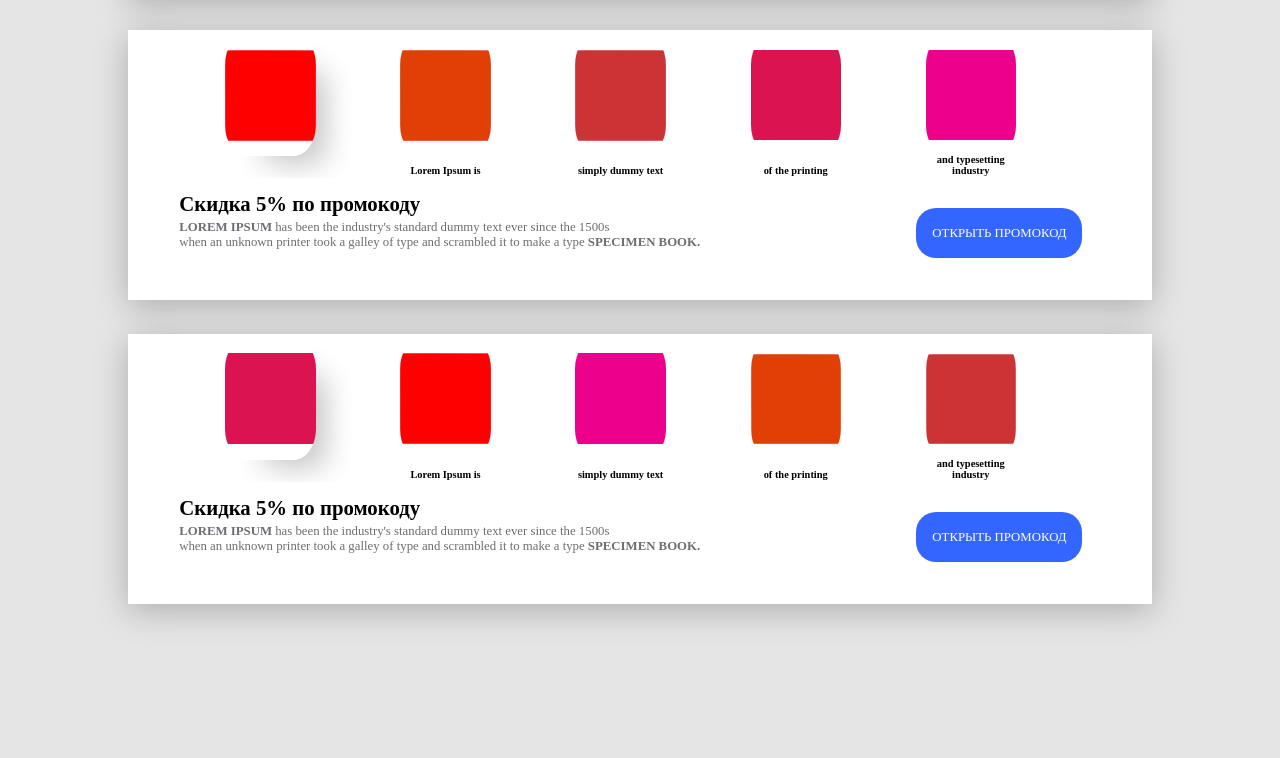
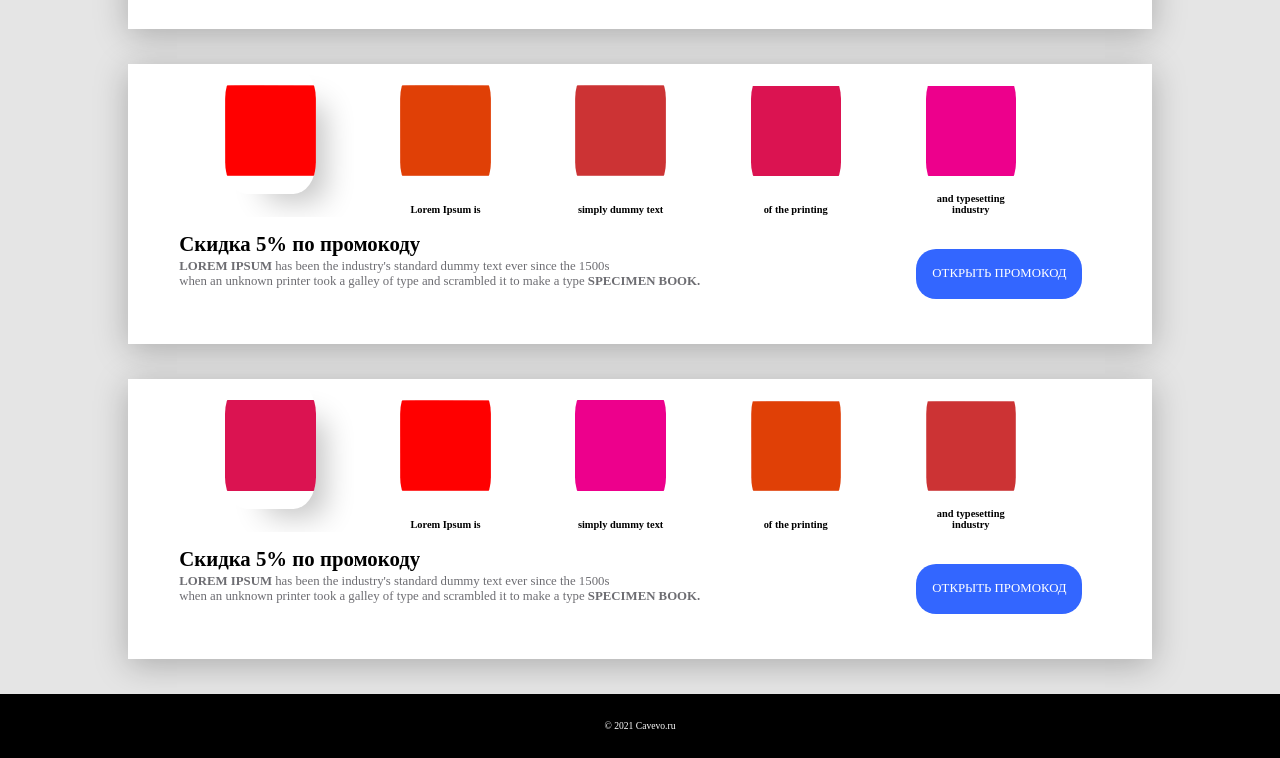
Before and after one commit to maxganiev/product-list-for-online-shop, a website: page dist/index.html in a window 1280 px wide. Shown: the part 1655-2413 px from the top of the page. Drawn offline with Linux system fonts and the light colour scheme; a web font is replaced by a local one.

Commit message:
footer was added

```diff
--- a/dist/index.html
+++ b/dist/index.html
@@ -78,6 +78,7 @@
 
 			<!--gallery list-->
 			<ul class="gallery-list" id="gallery-list"></ul>
+			<footer>&copy; 2021 Cavevo.ru</footer>
 		</main>
 	</body>
 </html>
```
Also changed, not shown: dist/style.css (+1 -1 lines).
